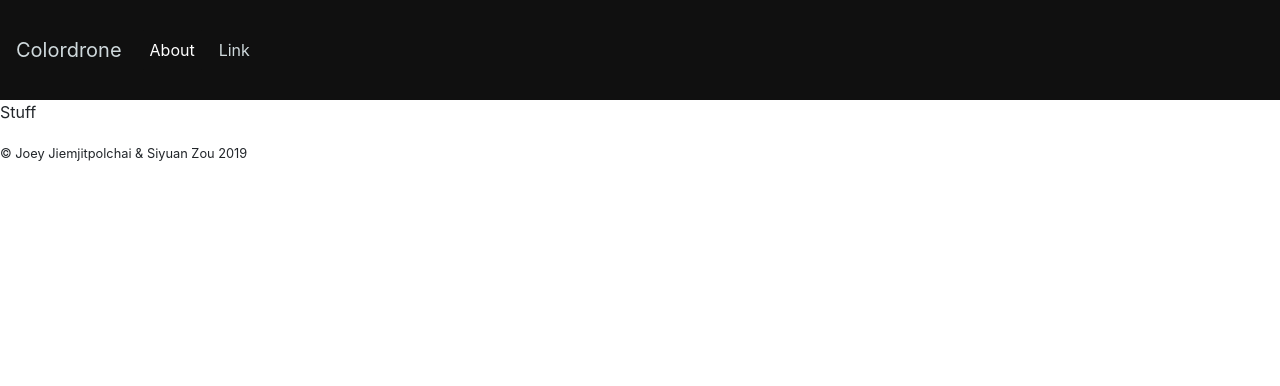
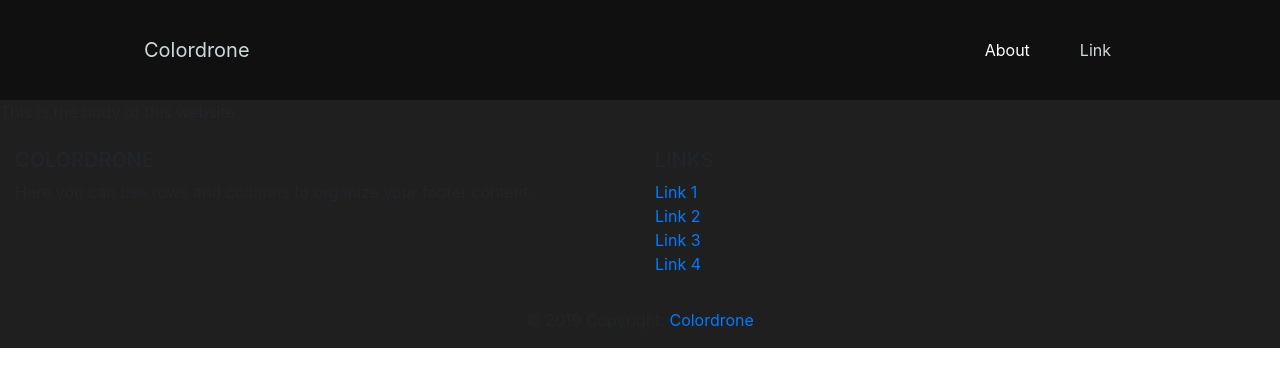
Before and after one commit to Spirors/Color-Drone, an Angular app in the folder app_public/: page / in a window 1280 px wide. Shown: the top 386 px of the page. Built offline with nearby package versions, Linux system fonts and the light colour scheme.

Commit message:
header is presentable

```diff
--- a/app_public/src/app/app.component.css
+++ b/app_public/src/app/app.component.css
@@ -0,0 +1,3 @@
+.app{
+  overflow-x: hidden;
+}
--- a/app_public/src/app/app.component.html
+++ b/app_public/src/app/app.component.html
@@ -1,5 +1,5 @@
-<!--The content below is only a placeholder and can be replaced.-->
-<div>
+<!-- App -->
+<div class="app">
   <app-header></app-header>
   <app-body></app-body>
   <app-footer></app-footer>
--- a/app_public/src/app/components/body/body.component.css
+++ b/app_public/src/app/components/body/body.component.css
@@ -0,0 +1,3 @@
+.body {
+  background-color: rgba(0, 0, 0, 0.88);
+}
--- a/app_public/src/app/components/body/body.component.html
+++ b/app_public/src/app/components/body/body.component.html
@@ -1 +1,3 @@
-<p>Stuff</p>
+<div class="body">
+  <span>This is the body of this website</span>
+</div>
--- a/app_public/src/app/components/footer/footer.component.css
+++ b/app_public/src/app/components/footer/footer.component.css
@@ -0,0 +1,3 @@
+.page-footer {
+  background-color: rgba(0, 0, 0, 0.88);
+}
--- a/app_public/src/app/components/footer/footer.component.html
+++ b/app_public/src/app/components/footer/footer.component.html
@@ -1,5 +1,65 @@
+<!--
 <footer>
     <div class="row">
         <div class="col-12"><small>&copy; Joey Jiemjitpolchai & Siyuan Zou 2019</small></div>
     </div>
 </footer>
+-->
+
+<!-- Footer -->
+<footer class="page-footer font-small pt-4">
+
+  <!-- Footer Links -->
+  <div class="container-fluid text-center text-md-left">
+
+    <!-- Grid row -->
+    <div class="row">
+
+      <!-- Grid column -->
+      <div class="col-md-6 mt-md-0 mt-3">
+
+        <!-- Content -->
+        <h5 class="text-uppercase">Colordrone</h5>
+        <p>Here you can use rows and columns to organize your footer content.</p>
+
+      </div>
+      <!-- Grid column -->
+
+      <hr class="clearfix w-100 d-md-none pb-3">
+
+      <!-- Grid column -->
+      <div class="col-md-3 mb-md-0 mb-3">
+
+        <!-- Links -->
+        <h5 class="text-uppercase">Links</h5>
+
+        <ul class="list-unstyled">
+          <li>
+            <a href="#!">Link 1</a>
+          </li>
+          <li>
+            <a href="#!">Link 2</a>
+          </li>
+          <li>
+            <a href="#!">Link 3</a>
+          </li>
+          <li>
+            <a href="#!">Link 4</a>
+          </li>
+        </ul>
+
+      </div>
+      <!-- Grid column -->
+    </div>
+    <!-- Grid row -->
+  </div>
+  <!-- Footer Links -->
+
+  <!-- Copyright -->
+  <div class="footer-copyright text-center py-3">© 2019 Copyright:
+    <a href="#">Colordrone</a>
+  </div>
+  <!-- Copyright -->
+
+</footer>
+<!-- Footer -->
--- a/app_public/src/app/components/header/header.component.css
+++ b/app_public/src/app/components/header/header.component.css
@@ -4,6 +4,10 @@
 }
 .navbar .navbar-brand {
   color: #cfd9dc;
+  padding-left: 10vw;
+}
+.navbar .navbar-nav {
+  padding-right: 10vw;
 }
 .navbar .navbar-brand:hover,
 .navbar .navbar-brand:focus {
@@ -11,8 +15,7 @@
 }
 .navbar .navbar-nav .nav-link {
   color: #cfd9dc;
-  border-radius: .25rem;
-  margin: 0 0.25em;
+  padding: 0 25px;
 }
 .navbar .navbar-nav .nav-link:not(.disabled):hover,
 .navbar .navbar-nav .nav-link:not(.disabled):focus {
--- a/app_public/src/app/components/header/header.component.html
+++ b/app_public/src/app/components/header/header.component.html
@@ -1,14 +1,10 @@
-<nav class="navbar navbar-expand-lg navbar-default navbar-dark">
+<nav class="navbar navbar-expand-sm navbar-default navbar-dark">
   <a class="navbar-brand" href="#">Colordrone</a>
 
-  <button class="navbar-toggler" type="button" data-toggle="collapse" data-target="#navbarSupportedContent" aria-controls="navbarSupportedContent" aria-expanded="false" aria-label="Toggle navigation">
-    <span class="navbar-toggler-icon"></span>
-  </button>
-
-  <div class="collapse navbar-collapse" id="navbarSupportedContent">
-    <ul class="navbar-nav mr-auto">
+  <div class="ml-auto">
+    <ul class="navbar-nav">
       <li class="nav-item active">
-        <a class="nav-link" href="/about">About <span class="sr-only">(current)</span></a>
+        <a class="nav-link" href="/about">About</a>
       </li>
       <li class="nav-item">
         <a class="nav-link" href="#">Link</a>
```
